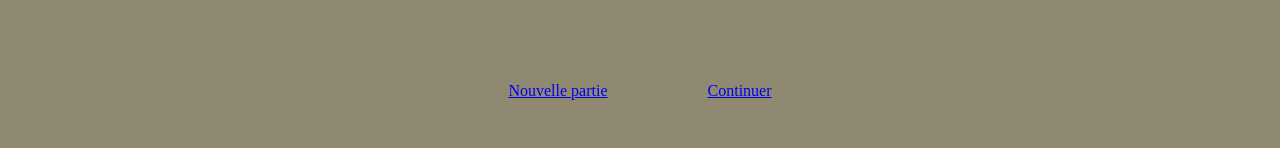
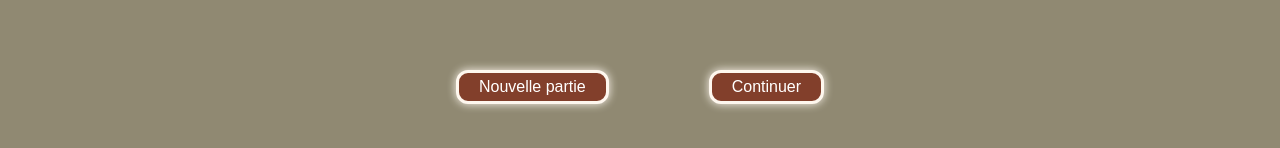
Before and after one commit to WildCodeSchool/11-2023-Rem-FR-Crew-Bleu-LaPromodoro-G1, a React (Vite) app in the folder frontend/: page / in a window 1280 px wide. Shown: the part 1416-1564 px from the top of the page. Built offline with nearby package versions, Linux system fonts and the light colour scheme.

Commit message:
bug fix buttons

```diff
--- a/frontend/src/pages/MenuPrincipal/component/Accueil.jsx
+++ b/frontend/src/pages/MenuPrincipal/component/Accueil.jsx
@@ -39,8 +39,13 @@ function Accueil() {
           </p>
         </div>
         <div id="launcher">
-          <Link to="/niveau1">Nouvelle partie</Link>
-          <Link to="/">Continuer</Link>
+          <Link to="/niveau1">
+            <button type="button">Nouvelle partie</button>
+          </Link>
+          <Link to="/">
+            {" "}
+            <button type="button">Continuer</button>
+          </Link>
         </div>
       </section>
     </section>
```
